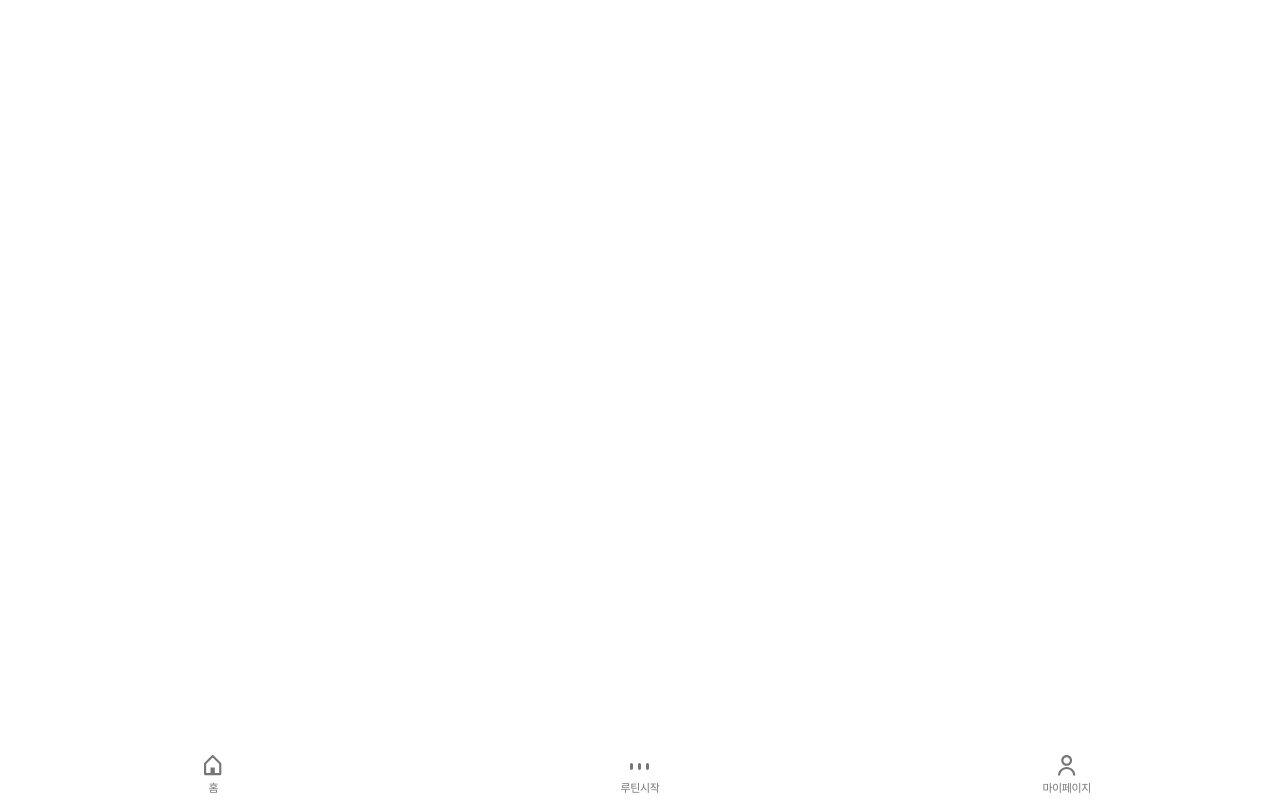
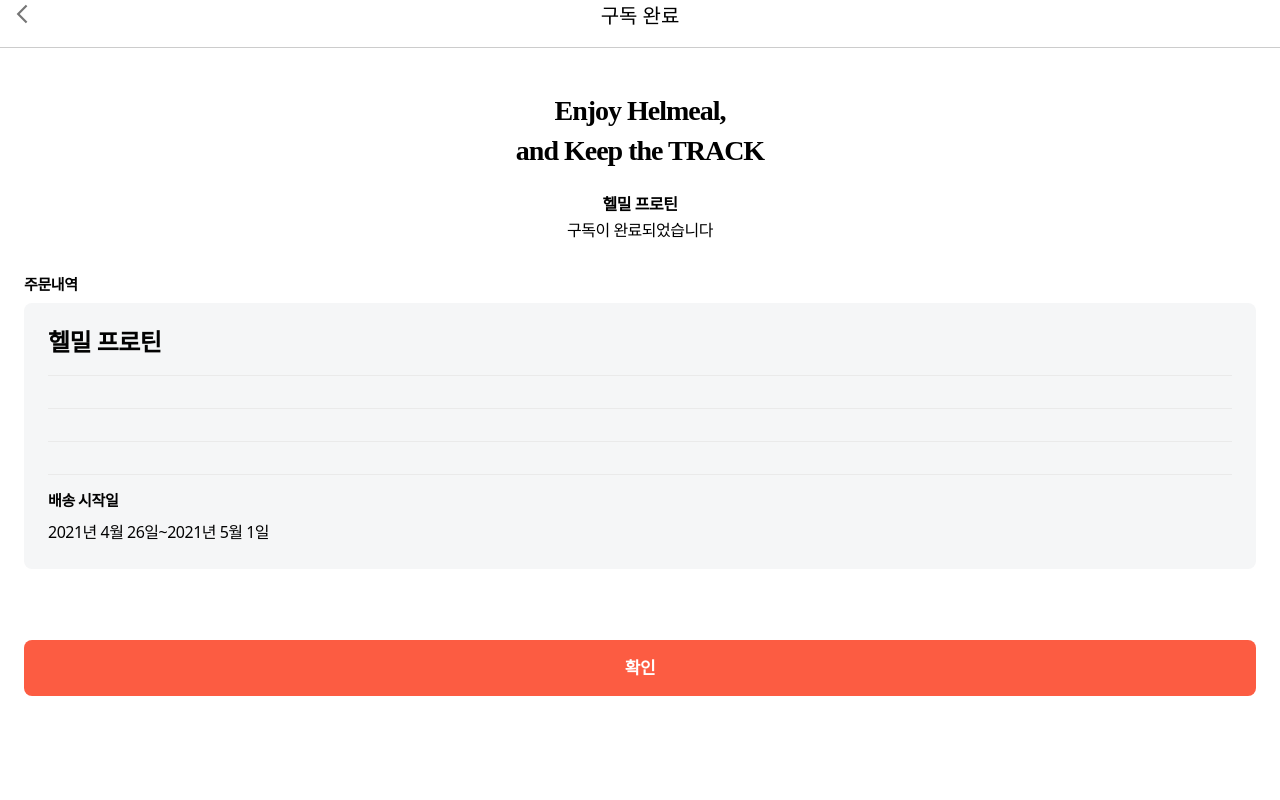
Before and after one commit to dongwonnn/helmeal, a React (Create React App) app: page /helmeal/subscribe-complete in a window 1280 px wide. Built offline with nearby package versions, Linux system fonts and the light colour scheme.

Commit message:
[#13] Update Subscribe Complete page

```diff
--- a/src/components/App.js
+++ b/src/components/App.js
@@ -7,6 +7,8 @@
 import ProfilePage from '../pages/ProfilePage';
 import SubscribePage from '../pages/SubscribePage';
 import SubscribeOptionPage from '../pages/SubscribeOptionPage';
+import AddressPage from '../pages/AddressPage';
+import SubscribeCompletePage from '../pages/SubscribeCompletePage';
 import './App.scss';
 
 const App = () => {
@@ -16,6 +18,8 @@
         <Route path="/login" component={LoginPage} />
         <Route path="/subscribe-option" component={SubscribeOptionPage} />
         <Route path="/subscribe" component={SubscribePage} />
+        <Route path="/address" component={AddressPage} />
+        <Route path="/subscribe-complete" component={SubscribeCompletePage} />
         <>
           <NavBar />
 
--- a/src/components/Subscribe/AddressContainer.js
+++ b/src/components/Subscribe/AddressContainer.js
@@ -10,7 +10,7 @@
         <p>배송지 정보가 없습니다.</p>
         <div className="AddressButtonContainer">
           <div className="AddressButton">
-            <Link to="/">배송지 입력하기</Link>
+            <Link to="/address">배송지 입력하기</Link>
           </div>
         </div>
       </div>
--- /dev/null
+++ b/src/pages/AddressPage.js
@@ -0,0 +1,18 @@
+import React from 'react';
+import { ReactComponent as LeftIcon } from '../assets/images/LeftIcon.svg';
+import Header from '../components/Common/Header';
+import './AddressPage.scss';
+
+const AddressPage = () => {
+  return (
+    <div className="AddressPage">
+      <Header>
+        <LeftIcon />
+        <h3>배송지 입력</h3>
+        <p></p>
+      </Header>
+    </div>
+  );
+};
+
+export default AddressPage;
--- /dev/null
+++ b/src/pages/SubscribeCompletePage.js
@@ -0,0 +1,38 @@
+import React from 'react';
+import { ReactComponent as LeftIcon } from '../assets/images/LeftIcon.svg';
+import Button from '../components/Common/Button';
+import Header from '../components/Common/Header';
+import OrderInfos from '../components/Subscribe/OrderInfos';
+
+import './SubscribeCompletePage.scss';
+
+const SubscribeCompletePage = () => {
+  return (
+    <div className="SubscribeCompletePage">
+      <Header>
+        <LeftIcon />
+        <h3>구독 완료</h3>
+        <p></p>
+      </Header>
+      <div className="SubscribeCompleteContainer">
+        <div className="SubscribeCompleteMesseg">
+          <h2>
+            Enjoy Helmeal, <br />
+            and Keep the TRACK
+          </h2>
+          <p className="MesseageTitle">헬밀 프로틴</p>
+          <p className="MesseageDetail">구독이 완료되었습니다</p>
+        </div>
+        <div className="OrderInfo">
+          <h4>주문내역</h4>
+          <OrderInfos />
+        </div>
+      </div>
+      <div className="ButtonContainer">
+        <Button>확인</Button>
+      </div>
+    </div>
+  );
+};
+
+export default SubscribeCompletePage;
--- /dev/null
+++ b/src/pages/SubscribeCompletePage.scss
@@ -0,0 +1,56 @@
+.SubscribeCompletePage {
+  .SubscribeCompleteMesseg {
+    h2 {
+      padding-top: 19px;
+      padding-bottom: 20px;
+      font-weight: bold;
+      font-size: 28px;
+      line-height: 40px;
+
+      text-align: center;
+      letter-spacing: -1px;
+
+      color: #000000;
+    }
+
+    .MesseageTitle {
+      font-weight: 600;
+      font-size: 16px;
+      line-height: 26px;
+
+      text-align: center;
+      letter-spacing: -0.5px;
+
+      color: #000000;
+    }
+    .MesseageDetail {
+      font-weight: 400;
+
+      font-size: 16px;
+      line-height: 26px;
+
+      text-align: center;
+      letter-spacing: -0.5px;
+
+      color: #000000;
+      margin-bottom: 32px;
+    }
+  }
+
+  .SubscribeCompleteContainer {
+    padding: 24px;
+
+    .OrderInfo {
+      h4 {
+        padding-bottom: 8px;
+        font-weight: bold;
+        font-size: 15px;
+        line-height: 20px;
+
+        letter-spacing: -0.41px;
+
+        color: #020202;
+      }
+    }
+  }
+}
--- a/src/pages/SubscribePage.js
+++ b/src/pages/SubscribePage.js
@@ -2,7 +2,7 @@
 import Header from '../components/Common/Header';
 import { ReactComponent as LeftIcon } from '../assets/images/LeftIcon.svg';
 import { useSelector } from 'react-redux';
-
+import { Link } from 'react-router-dom';
 import './SubscribePage.scss';
 import Button from '../components/Common/Button';
 import OrderInfos from '../components/Subscribe/OrderInfos';
@@ -43,7 +43,9 @@
         <TotalPay />
       </div>
       <div className="ButtonContauner">
-        <Button>{totalPay}원 결제하기</Button>
+        <Link to="/subscribe-complete">
+          <Button>{totalPay}원 결제하기</Button>
+        </Link>
       </div>
     </div>
   );
```
Also changed, not shown: src/pages/AddressPage.scss (added).
